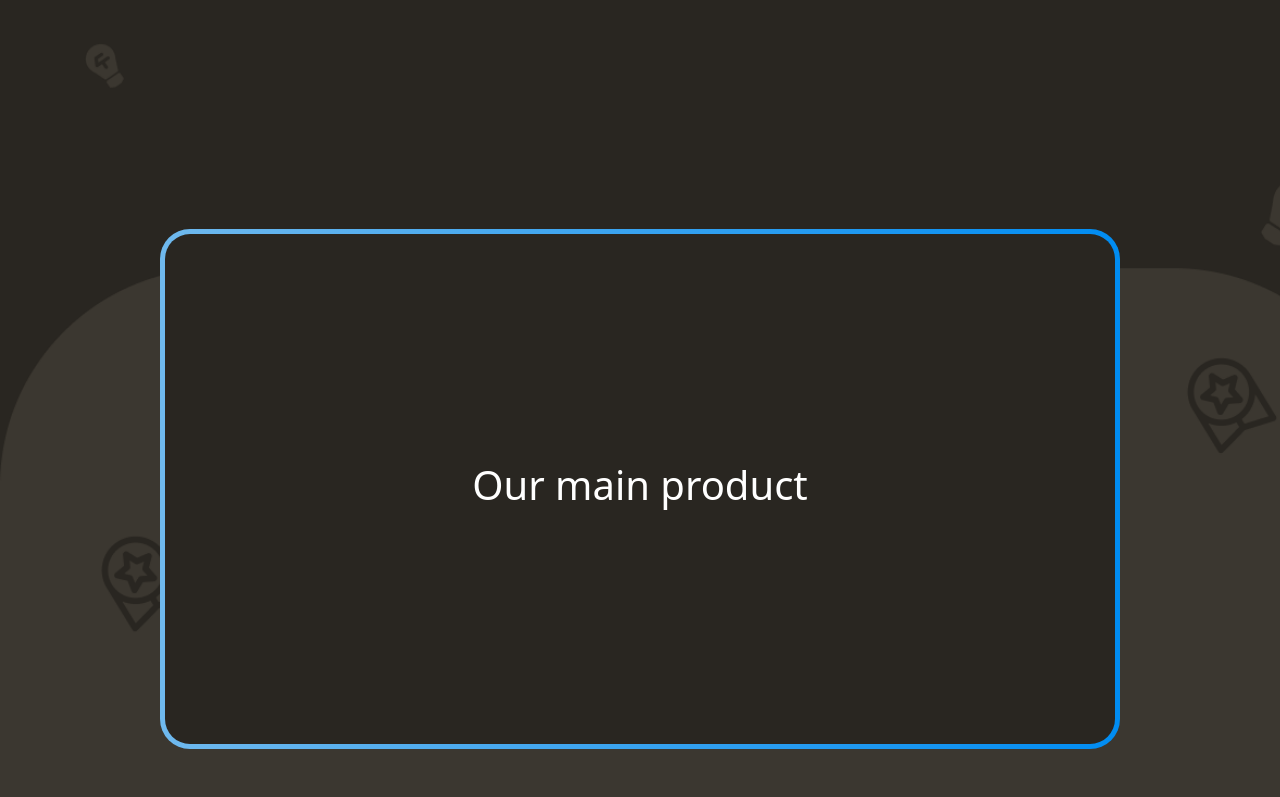
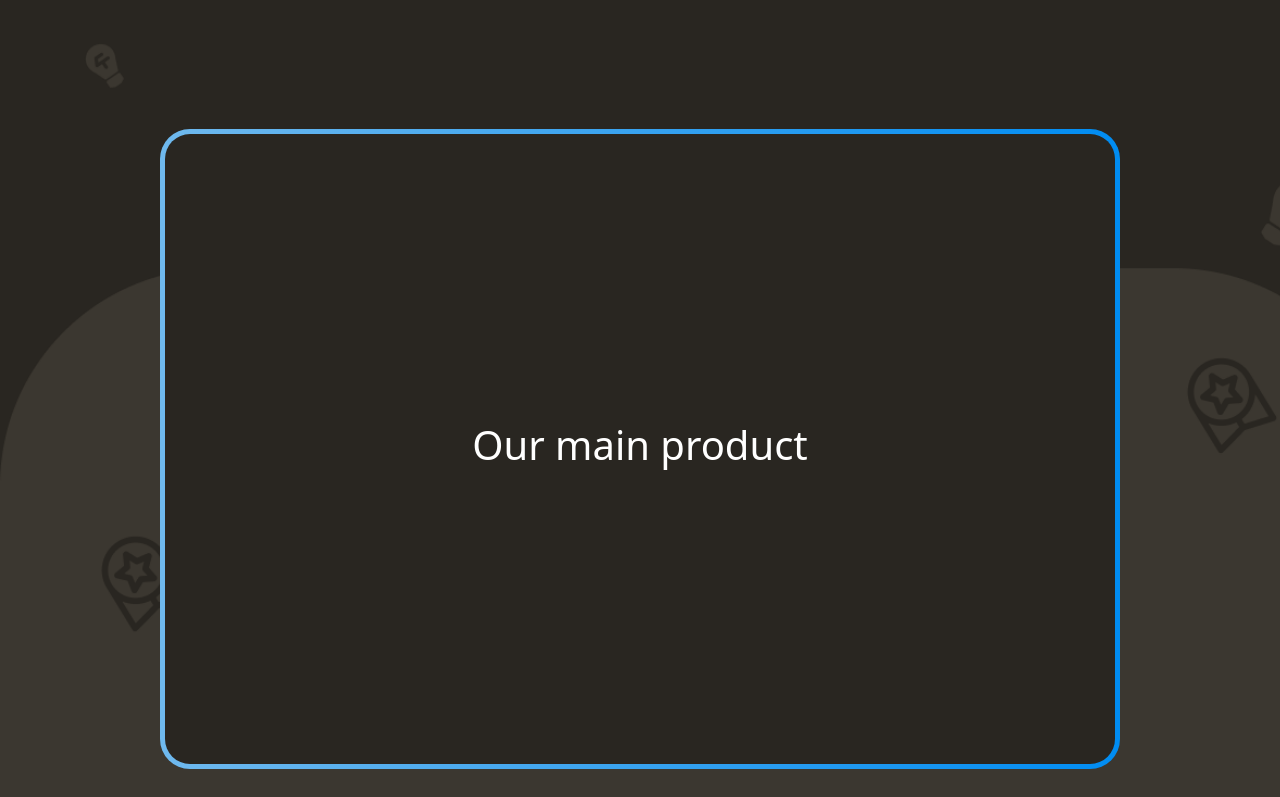
Before and after one commit to AureliaSindhu/springHack, a React (Create React App) app in the folder my-app/: page / in a window 1280 px wide. Shown: the part 1003-1800 px from the top of the page. Built offline with nearby package versions, Linux system fonts and the light colour scheme; a web font is replaced by a local one.

Commit message:
updated frontend design, styling, and animation

```diff
--- a/my-app/src/App.css
+++ b/my-app/src/App.css
@@ -256,12 +256,12 @@ html, body{
 
 .vid-frame {
   margin: auto;
-  margin-top: 200px;
+  margin-top: 100px;
   padding: 0;
   display: flex;
   justify-content: center;
   align-items: center;
-  height: 65vh;
+  height: 80vh;
   border: solid white;
   width: 75vw;
   border-radius: 30px;
```
